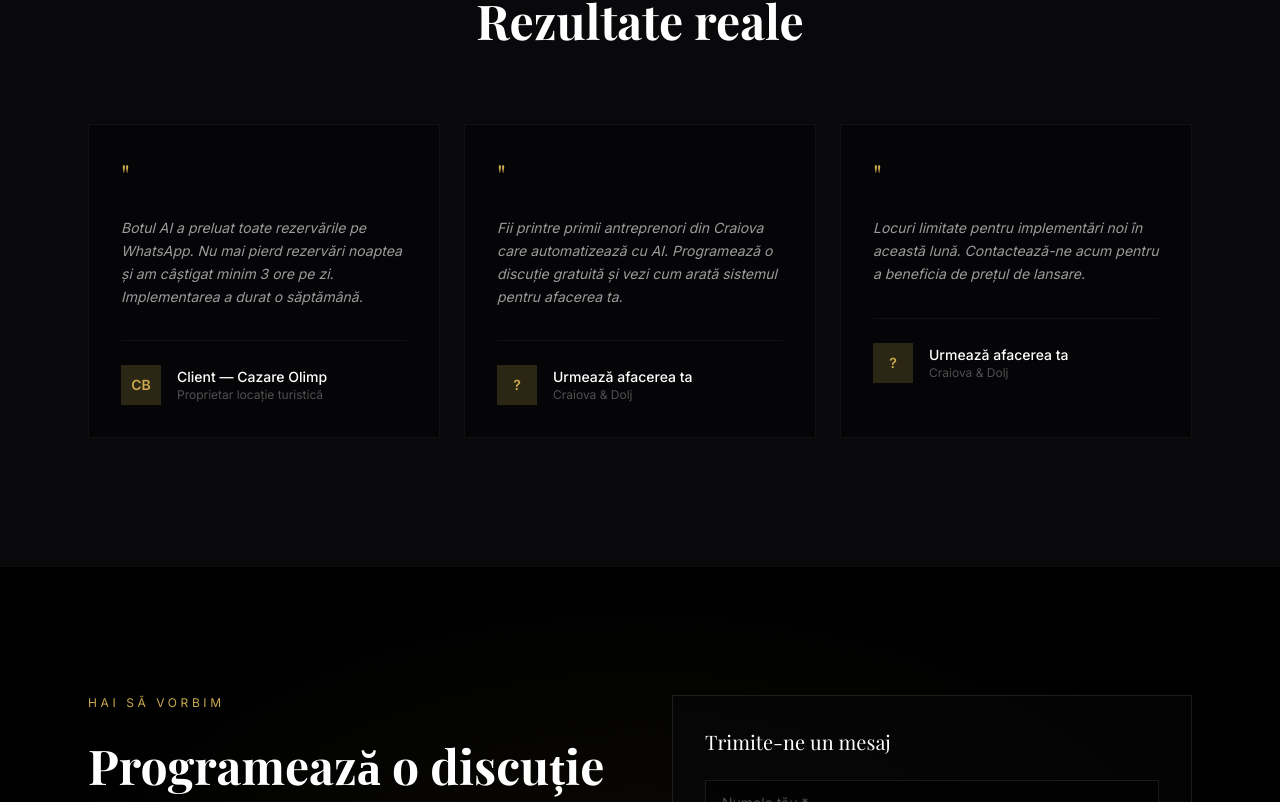
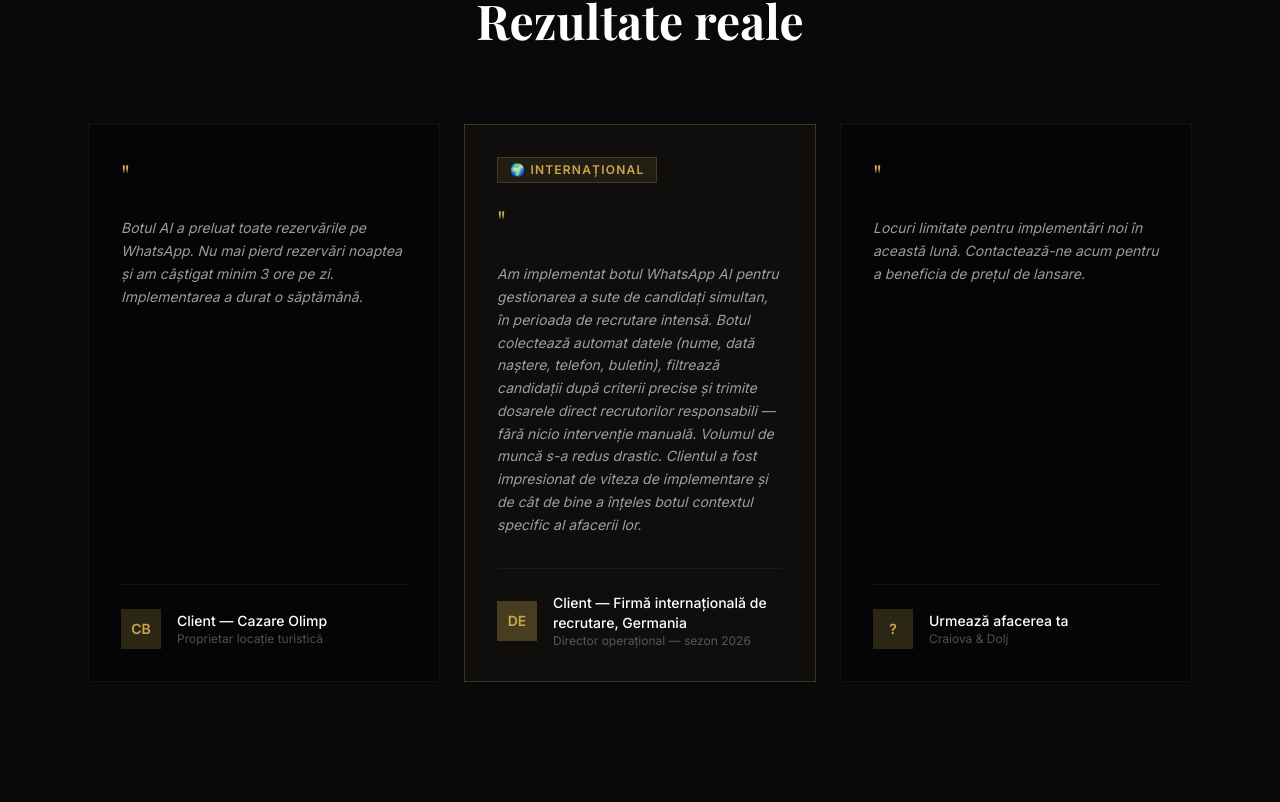
Before and after one commit to catalinradu2026-gif/leadflow-ai, a Next.js app: page / in a window 1280 px wide. Shown: the part 11198-12000 px from the top of the page. Built offline with nearby package versions, Linux system fonts and the light colour scheme.

Commit message:
Testimoniale: adauga client international Germania (Thiermann)

```diff
--- a/app/components/Testimoniale.tsx
+++ b/app/components/Testimoniale.tsx
@@ -4,18 +4,21 @@ const testimoniale = [
     rol: 'Proprietar locație turistică',
     text: 'Botul AI a preluat toate rezervările pe WhatsApp. Nu mai pierd rezervări noaptea și am câștigat minim 3 ore pe zi. Implementarea a durat o săptămână.',
     initiale: 'CB',
+    tag: null,
   },
   {
-    nume: 'Urmează afacerea ta',
-    rol: 'Craiova & Dolj',
-    text: 'Fii printre primii antreprenori din Craiova care automatizează cu AI. Programează o discuție gratuită și vezi cum arată sistemul pentru afacerea ta.',
-    initiale: '?',
+    nume: 'Client — Firmă internațională de recrutare, Germania',
+    rol: 'Director operațional — sezon 2026',
+    text: 'Am implementat botul WhatsApp AI pentru gestionarea a sute de candidați simultan, în perioada de recrutare intensă. Botul colectează automat datele (nume, dată naștere, telefon, buletin), filtrează candidații după criterii precise și trimite dosarele direct recrutorilor responsabili — fără nicio intervenție manuală. Volumul de muncă s-a redus drastic. Clientul a fost impresionat de viteza de implementare și de cât de bine a înțeles botul contextul specific al afacerii lor.',
+    initiale: 'DE',
+    tag: '🌍 Internațional',
   },
   {
     nume: 'Urmează afacerea ta',
     rol: 'Craiova & Dolj',
     text: 'Locuri limitate pentru implementări noi în această lună. Contactează-ne acum pentru a beneficia de prețul de lansare.',
     initiale: '?',
+    tag: null,
   },
 ]
 
@@ -29,11 +32,16 @@ export default function Testimoniale() {
         </div>
         <div className="grid md:grid-cols-3 gap-6">
           {testimoniale.map((t, i) => (
-            <div key={i} className="p-8 border border-white/5 bg-black/40 hover:border-gold/10 transition-all duration-300">
+            <div key={i} className={`p-8 border bg-black/40 hover:border-gold/10 transition-all duration-300 flex flex-col ${i === 1 ? 'border-gold/25 bg-gold/[0.03]' : 'border-white/5'}`}>
+              {t.tag && (
+                <div className="inline-flex items-center gap-2 px-3 py-1 bg-gold/10 border border-gold/20 text-gold text-xs font-semibold tracking-widest uppercase mb-5 self-start">
+                  {t.tag}
+                </div>
+              )}
               <div className="text-gold text-3xl font-serif mb-6">"</div>
-              <p className="text-white/60 text-sm leading-relaxed mb-8 italic">{t.text}</p>
+              <p className="text-white/60 text-sm leading-relaxed mb-8 italic flex-1">{t.text}</p>
               <div className="flex items-center gap-4 border-t border-white/5 pt-6">
-                <div className="w-10 h-10 bg-gold/20 flex items-center justify-center text-gold text-sm font-bold">
+                <div className={`w-10 h-10 flex items-center justify-center text-sm font-bold shrink-0 ${i === 1 ? 'bg-gold/30 text-gold' : 'bg-gold/20 text-gold'}`}>
                   {t.initiale}
                 </div>
                 <div>
```
